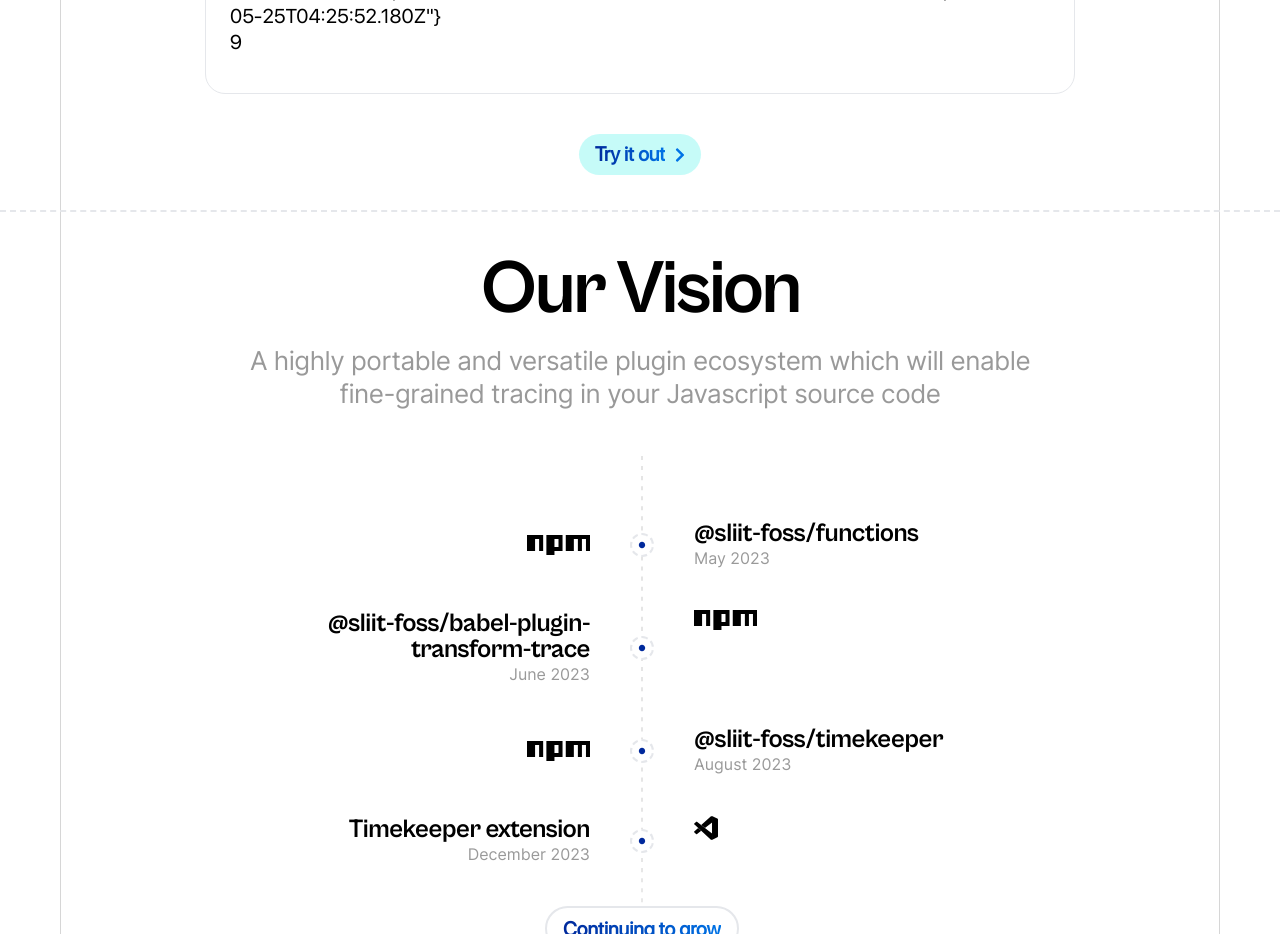
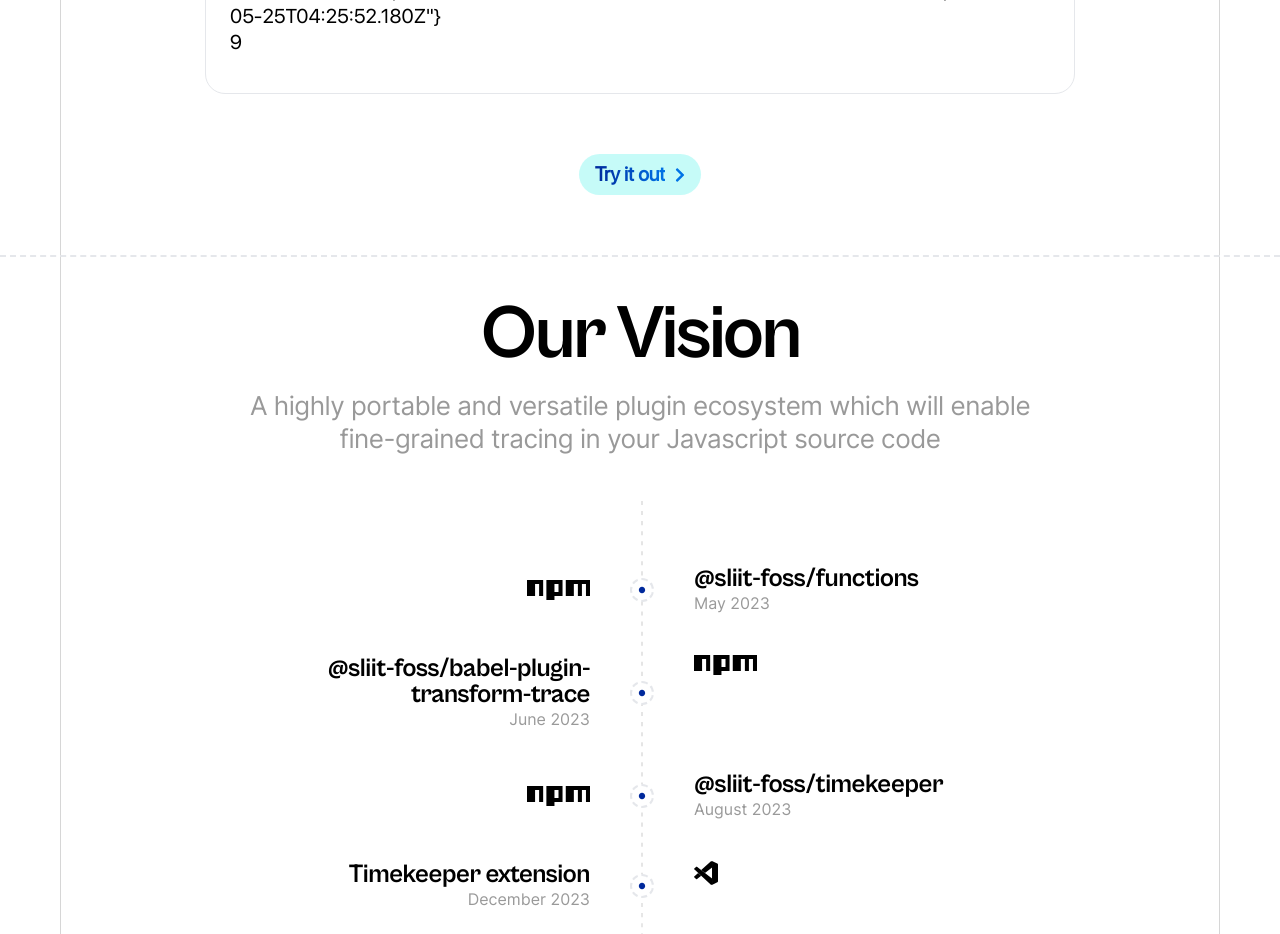
Before and after one commit to sliit-foss/timekeeper-web, a React (Vite) app: page / in a window 1280 px wide. Shown: the part 1640-2574 px from the top of the page. Built offline with nearby package versions, Linux system fonts and the light colour scheme.

Commit message:
Fix: component spacing

```diff
--- a/src/components/landing/console/index.jsx
+++ b/src/components/landing/console/index.jsx
@@ -10,7 +10,7 @@ const Console = ({ className }) => {
         source code
       </SubHeading>
       <TerminalGroup className="w-[870px] mx-auto mt-[20px]" primary={code} secondary={output} />
-      <Button className="mx-auto mb-[-85px]" arrow>
+      <Button className="mx-auto mt-[20px]" arrow>
         Try it out
       </Button>
     </div>
--- a/src/components/landing/vision/index.jsx
+++ b/src/components/landing/vision/index.jsx
@@ -4,7 +4,7 @@ import Timeline from "./timeline";
 const OurVision = () => {
   return (
     <>
-      <div className="mt-[60px]">
+      <div>
         <div className="border-t-2 border-dashed absolute inset-x-0" />
         <Heading className="pt-12 px-5 mb-6">Our Vision</Heading>
         <SubHeading className="px-5 md:px-12 lg:px-40">
```
